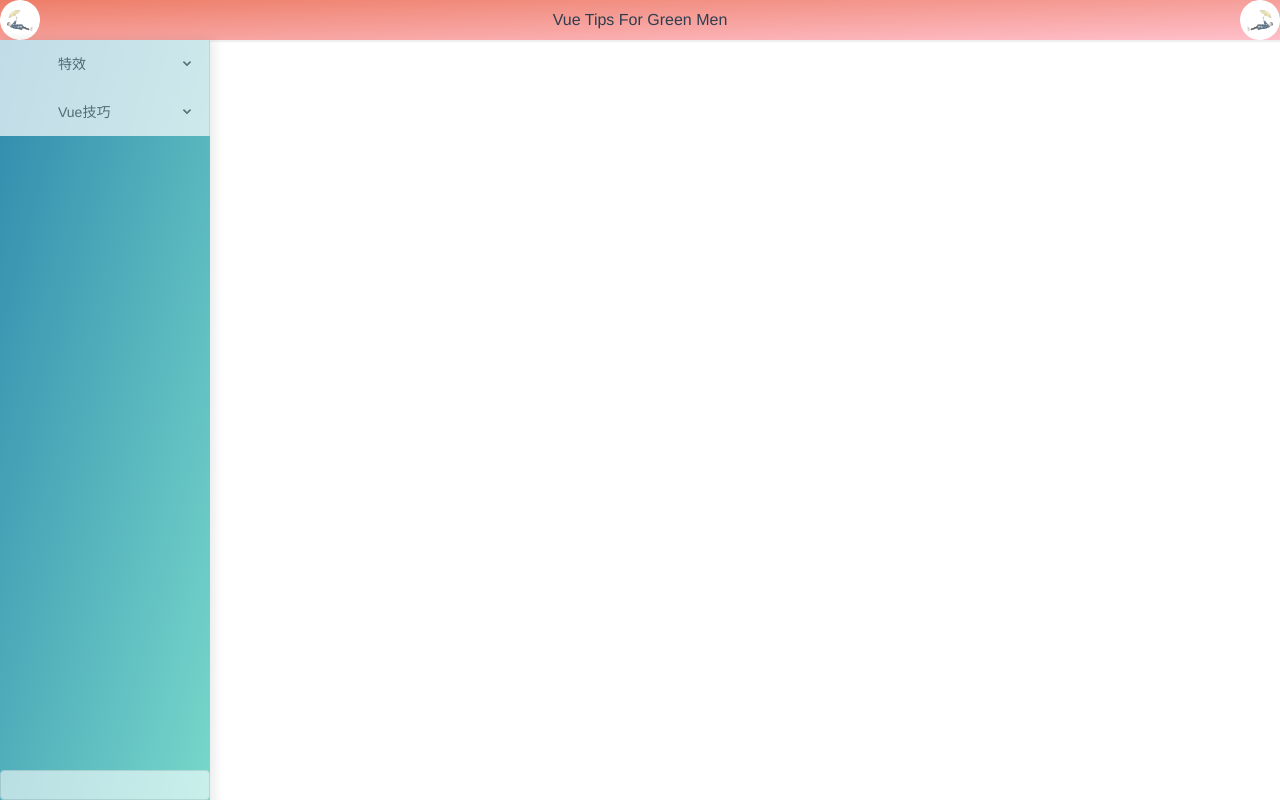
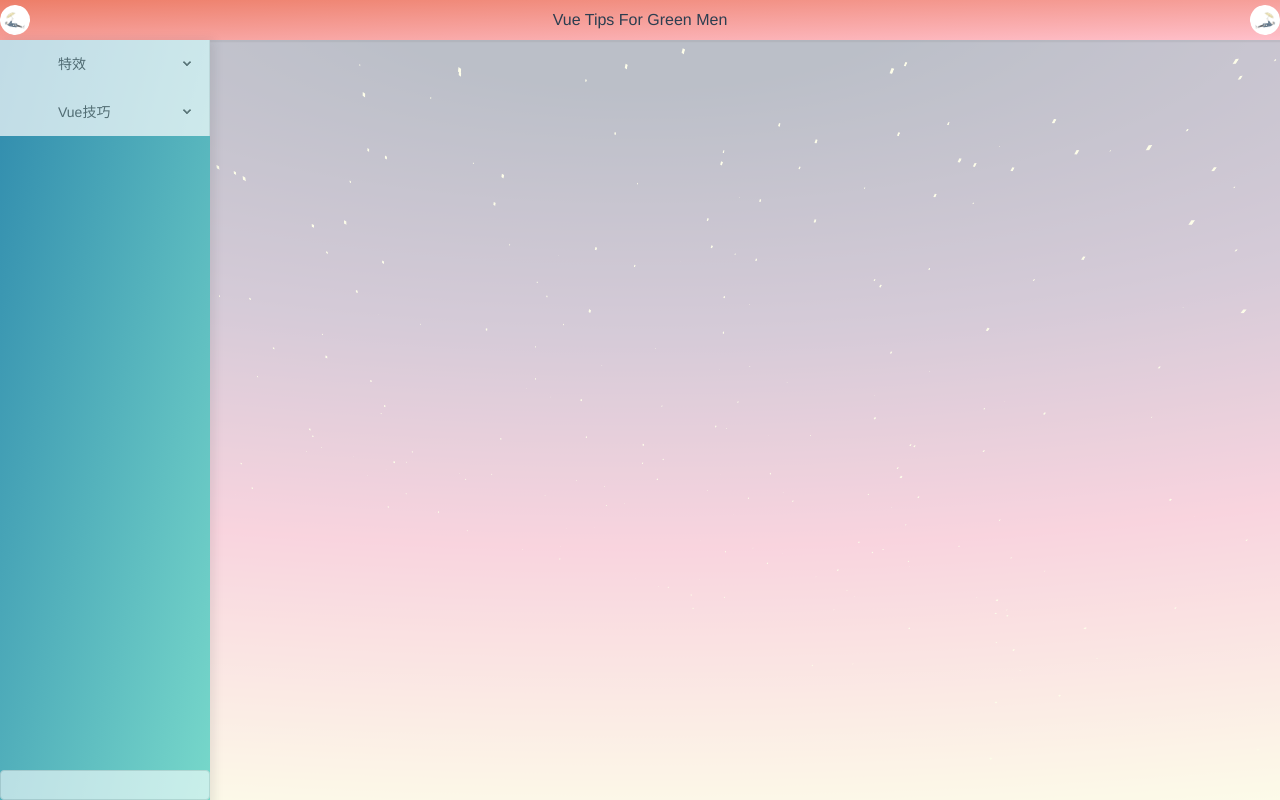
Before and after one commit to LittleBlack007/vue-tips, a Vue app: page /#/home in a window 1280 px wide. Built offline with nearby package versions, Linux system fonts and the light colour scheme.

Commit message:
loading初始化

```diff
--- a/src/main.js
+++ b/src/main.js
@@ -5,11 +5,13 @@
 import router from './router';
 import store from './store';
 import less from 'less';
+import loadingDirective from './utils/loading.js';
 
 
 export const eventBus = new Vue();  // 兄弟之间传值 on emit
 
 Vue.config.productionTip = false
+Vue.directive(loadingDirective);
 Vue.use(less);
 
 /* eslint-disable no-new */
--- a/src/pages/Main.vue
+++ b/src/pages/Main.vue
@@ -1,16 +1,16 @@
 <template>
   <div class="contain">
-    <div class="header">
-      <img src="@/assets/header-left.jpg" :style="{transform: 'rotate('+ angle +'deg)'}" />
+    <div class="header" id="header">
+      <img src="@/assets/header-left.jpg" :style="{transform: 'rotate('+ angle*direction +'deg)', left: leftImg + 'px' }" />
       <span>Vue Tips For Green Men</span>
-      <img src="@/assets/header-right.jpg" :style="{transform: 'rotate('+ -angle +'deg)'}" />
+      <img src="@/assets/header-right.jpg" :style="{transform: 'rotate('+ -angle*direction +'deg)', left: rightImg + 'px'}" />
     </div>
     <div class="left-side-menu" :style="{width: leftSideWidth +'px'}">
       <PMenu :menuWidth="menuWidth" @toggleCollapsedWidth="toggleCollapsedWidth" :list='list' />
     </div>
-    <!-- <div class="right-side-content1" :style="{left: leftSideWidth+'px'}">
+    <div class="right-side-content1">
       <PinkSky />
-    </div> -->
+    </div>
     <div class="right-side-content" :style="{left: leftSideWidth+'px'}">
       <router-view/>
     </div>
@@ -23,21 +23,25 @@
 <script>
 import PMenu from '../menu/p-menu.vue';
 import mainRouetes from '../router/main-routes.js';
-//import PinkSky from './special-efficacy/pink-sky.vue';
+import PinkSky from './special-efficacy/pink-sky.vue';
 
 export default {
   name: 'Main',
   components:{
     PMenu,
-    // PinkSky
+    PinkSky
   },
   data(){
     return {
       tiemer: null,
       angle: 0,
+      leftImg:0,
+      rightImg:0,
       menuWidth: 210,
       leftSideWidth: 210,
-      list: mainRouetes.children
+      direction:1,
+      list: mainRouetes.children,
+      headerWidth:0
     }
   },
   methods:{
@@ -45,9 +49,29 @@
       this.leftSideWidth = leftSideWidth;
     }
   },
-  beforeMount(){
+  mounted(){
+    this.headerWidth = document.getElementById("header").offsetWidth;    //宽度
+    window.onresize = () => {
+      return (() => {
+        this.headerWidth = document.getElementById("header").offsetWidth;
+      })();
+    };
+    let addNumber = 3;
     this.timer = setInterval(() => {
       this.angle >= 360 ? this.angle = 10 : this.angle += 10 ;
+      this.leftImg += addNumber;
+      this.rightImg += -addNumber;
+      if((this.headerWidth/2)-174 >= 0){
+        if(this.leftImg >= (this.headerWidth/2)-100 || this.leftImg <0){
+          this.leftImg > 0 ? this.leftImg = (this.headerWidth/2)-100 : null; // 防止窗口宽度改变的时候  leftImg - (this.headerWidth/2)-174 > addNumber  那就回不去了，addNumber一直正负变化
+          this.leftImg > 0 ? this.rightImg = -((this.headerWidth/2)-100) : null;
+          this.direction = -this.direction;
+          addNumber = -addNumber;
+        }
+      }else{
+        this.leftImg = 0;
+        this.rightImg = 0;
+      }
     }, 50)
   },
   destroyed(){
--- a/src/pages/main.less
+++ b/src/pages/main.less
@@ -20,10 +20,12 @@
     font-size: 16px;
   }
   img{
-    height: 40px;
-    -moz-border-radius: 40px;
-    -webkit-border-radius: 40px;
-    border-radius: 40px;
+    height: 30px;
+    -moz-border-radius: 30px;
+    -webkit-border-radius: 30px;
+    border-radius: 30px;
+    position: relative;
+    z-index: 12;
   }
 }
 .content{
@@ -54,14 +56,14 @@
   bottom: 0;
   background-color: #fff;
   z-index: 2;
-  // opacity: .5;
+  opacity: .7;
   transition: left .3s
 }
 
 .right-side-content1{
   position: fixed;
   top: 40px;
-  //left: 200px;
+  left: 0;
   right: 0;
   bottom: 0;
   background-color: #fff;
--- a/src/pages/special-efficacy/pink-sky.vue
+++ b/src/pages/special-efficacy/pink-sky.vue
@@ -82,5 +82,4 @@
   top: 0;
   backface-visibility: hidden;
 }
-
 </style>
```
Also changed, not shown: src/components/p-loading.vue (added, +13 -0 lines), src/pages/test-loading.vue (added, +48 -0 lines), src/utils/loading.js (added).
